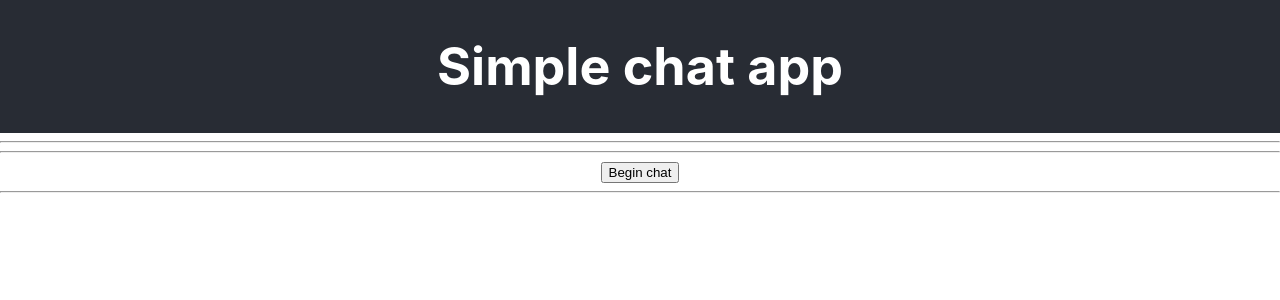
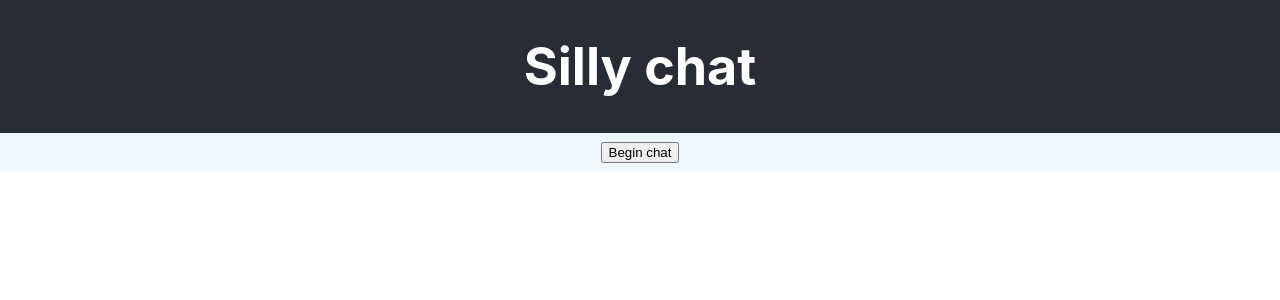
Before and after one commit to kindly-ai/assignment-platform-engineer, a React (Create React App) app in the folder frontend/: page / in a window 1280 px wide. Shown: the top 300 px of the page. Built offline with nearby package versions, Linux system fonts and the light colour scheme.

Commit message:
💄 Begin styling chat

```diff
--- a/frontend/src/App.css
+++ b/frontend/src/App.css
@@ -24,6 +24,30 @@
   color: white;
 }
 
+.App-main {
+  padding: 1vh;
+  background-color: #eef6ff;
+  display: flex;
+  flex-direction: column;
+  align-items: center;
+  justify-content: center;
+}
+
+.App-main form input {
+  margin: 0 0.5em;
+}
+
+.Message .info {
+  color: #989898;
+  font-size: smaller;
+}
+
+.Message .text {
+  background-color: #61dafb;
+  padding: 0.5em;
+  border-radius: 1em;
+}
+
 .App-link {
   color: #61dafb;
 }
--- a/frontend/src/App.tsx
+++ b/frontend/src/App.tsx
@@ -1,6 +1,12 @@
 import React, { FormEvent, useEffect, useState, useLayoutEffect } from "react";
 import "./App.css";
-import { fetchTranscript, Message, sendMessage, startChat } from "./api";
+import {
+  fetchTranscript,
+  Message,
+  Sender,
+  sendMessage,
+  startChat,
+} from "./api";
 
 function MessageComponent({
   message: { time, sender, text },
@@ -8,22 +14,25 @@ function MessageComponent({
   message: Message;
 }) {
   return (
-    <p>
-      <span>
-        [{time}] {sender}:
-      </span>
-      {text}
-    </p>
+    <div className="Message">
+      <p className="info">
+        [{time}]<span>{sender === Sender.USER ? "💁" : "🤖"}</span>
+      </p>
+      <p className="text">{text}</p>
+    </div>
   );
 }
 
-function Transcript({refreshTranscript}) {
+function Transcript({
+  chatId,
+  refreshTranscript,
+}: {
+  chatId: string;
+  refreshTranscript: boolean;
+}) {
   const [transcript, setTranscript] = useState<Message[]>([]);
-  const chatId = localStorage.getItem("chatId");
 
   useLayoutEffect(() => {
-    if (!chatId) return;
-
     const getTranscript = async () => {
       const transcriptArray = await fetchTranscript(chatId);
       setTranscript(transcriptArray);
@@ -61,7 +70,7 @@ function StartChat({ onStart }: { onStart: CallableFunction }) {
   );
 }
 
-function Composer({ setRefreshApp }) {
+function Composer({ setRefreshApp }: { setRefreshApp: CallableFunction }) {
   const [message, setMessage] = useState("");
 
   const handleSubmit = async (event: FormEvent) => {
@@ -101,19 +110,18 @@ function App() {
   return (
     <div className="App">
       <header className="App-header">
-        <h1>Simple chat app</h1>
+        <h1>Silly chat</h1>
       </header>
-      <hr />
-      <main>
-        <Transcript refreshTranscript={refreshApp} />
-        <hr />
+      <main className="App-main">
         {chatId ? (
-          <Composer setRefreshApp={setRefreshApp} />
+          <>
+            <Transcript chatId={chatId} refreshTranscript={refreshApp} />
+            <Composer setRefreshApp={setRefreshApp} />
+          </>
         ) : (
           <StartChat onStart={setChatId} />
         )}
       </main>
-      <hr />
       <footer className="App-footer" />
     </div>
   );
--- a/frontend/src/api.ts
+++ b/frontend/src/api.ts
@@ -1,8 +1,16 @@
 const API_HOST = "http://localhost:8000";
+
+// eslint-disable-next-line no-shadow
+export enum Sender {
+  // eslint-disable-next-line no-unused-vars
+  USER = "USER",
+  // eslint-disable-next-line no-unused-vars
+  BOT = "BOT",
+}
 
 export interface Message {
   time: string;
-  sender: string;
+  sender: Sender;
   text: string;
 }
 
```
